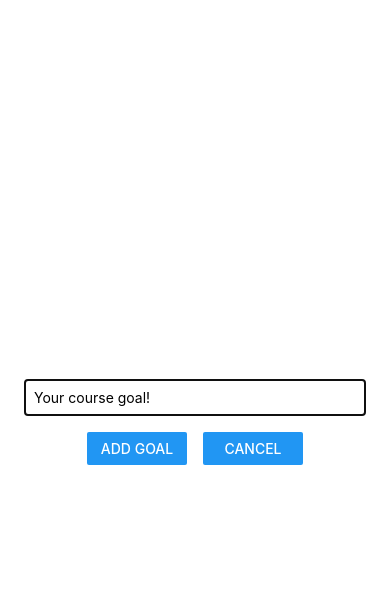
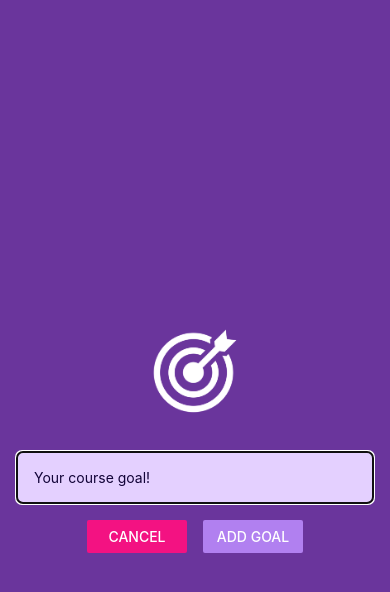
Before and after one commit to Huulamnguyen/react-native-basics-course-goals-app, a React Native app: screen / in a window 390 px wide. Both pictures are taken after a click on the button "ADD NEW GOAL". Shown: the top 592 px of the page. Built offline with nearby package versions, Linux system fonts and the light colour scheme.

Commit message:
35 Working with images & Changing Colors - 36 App finishing Touches

```diff
--- a/App.js
+++ b/App.js
@@ -2,6 +2,7 @@ import { useState } from 'react';
 import { StyleSheet, View, FlatList, Button} from 'react-native';
 import GoalItem from './components/GoalItem';
 import GoalInput from './components/GoalInput';
+import { StatusBar } from 'expo-status-bar';
 
 export default function App() {
 
@@ -12,10 +13,15 @@ export default function App() {
     setModalInvisible(true);
   };
 
+  function endAddGoalHandler(){
+    setModalInvisible(false);
+  };
+
   function addGoalHandler(enteredGoalText){
     setCourseGoals(currentCourseGoals =>
       [...currentCourseGoals, { text: enteredGoalText, id: Math.random().toString() }]
     );
+    endAddGoalHandler();
   };
 
   function deleteGoalHandler(id){
@@ -24,9 +30,10 @@ export default function App() {
 
   return (
     <>
+    <StatusBar style="light" />
     <View style={styles.appContainer}>
-      <Button title="Add New Goal" onPress={startAddGoalHandler} color="#5e0acc" />
-      <GoalInput onAddGoal={addGoalHandler} visible={modalInvisible} />
+      <Button title="Add New Goal" onPress={startAddGoalHandler} color="#B589D6" />
+      <GoalInput onAddGoal={addGoalHandler} onCancel={endAddGoalHandler} visible={modalInvisible} />
       <View style={styles.goalsContainer}>
         <FlatList
           data={courseGoals}
@@ -61,7 +68,8 @@ const styles = StyleSheet.create({
     marginHorizontal: 16
   },
   goalsContainer: {
-    flex: 5
+    flex: 5,
+    marginTop: 8
   }
 
   // flexBoxContainer:{
--- a/app.json
+++ b/app.json
@@ -5,6 +5,7 @@
     "version": "1.0.0",
     "orientation": "portrait",
     "icon": "./assets/icon.png",
+    "backgroundColor": "#1e085a",
     "splash": {
       "image": "./assets/splash.png",
       "resizeMode": "contain",
--- a/components/GoalInput.js
+++ b/components/GoalInput.js
@@ -1,7 +1,7 @@
-import { Button, View, StyleSheet, TextInput, Modal} from 'react-native';
+import { Button, View, StyleSheet, TextInput, Modal, Image} from 'react-native';
 import { useState } from 'react';
 
-function GoalInput({onAddGoal, visible}){
+function GoalInput({onAddGoal, onCancel, visible}){
 
     const [enteredGoalText, setEnterGoalText] = useState("");
 
@@ -17,6 +17,7 @@ function GoalInput({onAddGoal, visible}){
     return (
         <Modal visible={visible} animationType="slide">
             <View style={styles.inputContainer}>
+                <Image style={styles.image} source={require('../assets/images/goal.png')} />
                 <TextInput
                 style={styles.textInput}
                 placeholder="Your course goal!"
@@ -26,17 +27,16 @@ function GoalInput({onAddGoal, visible}){
 
                 <View style={styles.buttonContainer}>
                     <View style={styles.button}>
-                        <Button title="Add Goal" onPress={addGoalHandler} />
+                        <Button title="Cancel" onPress={onCancel} color={'#f31282'} />
                     </View>
                     <View style={styles.button}>
-                        <Button title="Cancel" />
+                        <Button title="Add Goal" onPress={addGoalHandler} color={'#b180f0'} />
                     </View>
                 </View>
-
             </View>
         </Modal>
-    )
-}
+    );
+};
 
 export default GoalInput;
 
@@ -45,15 +45,22 @@ const styles = StyleSheet.create({
         flex: 1,
         justifyContent: "center",
         alignItems: "center",
-        margin: 24,
-        borderBottomWidth: 1,
-        borderBottomColor: '#cccccc'
+        padding: 16,
+        backgroundColor: '#6A359C',
+      },
+      image: {
+        width: 100,
+        height: 100,
+        margin: 30
       },
       textInput: {
         borderWidth: 2,
-        borderColor: '#cccccc',
+        borderColor: '#e4d0ff',
+        borderRadius: 6,
+        backgroundColor: '#e4d0ff',
         width: '100%',
-        padding: 8,
+        padding: 16,
+        color: '#120438'
       },
       buttonContainer: {
           flexDirection: "row",
```
Also changed, not shown: assets/images/goal.png (added).
